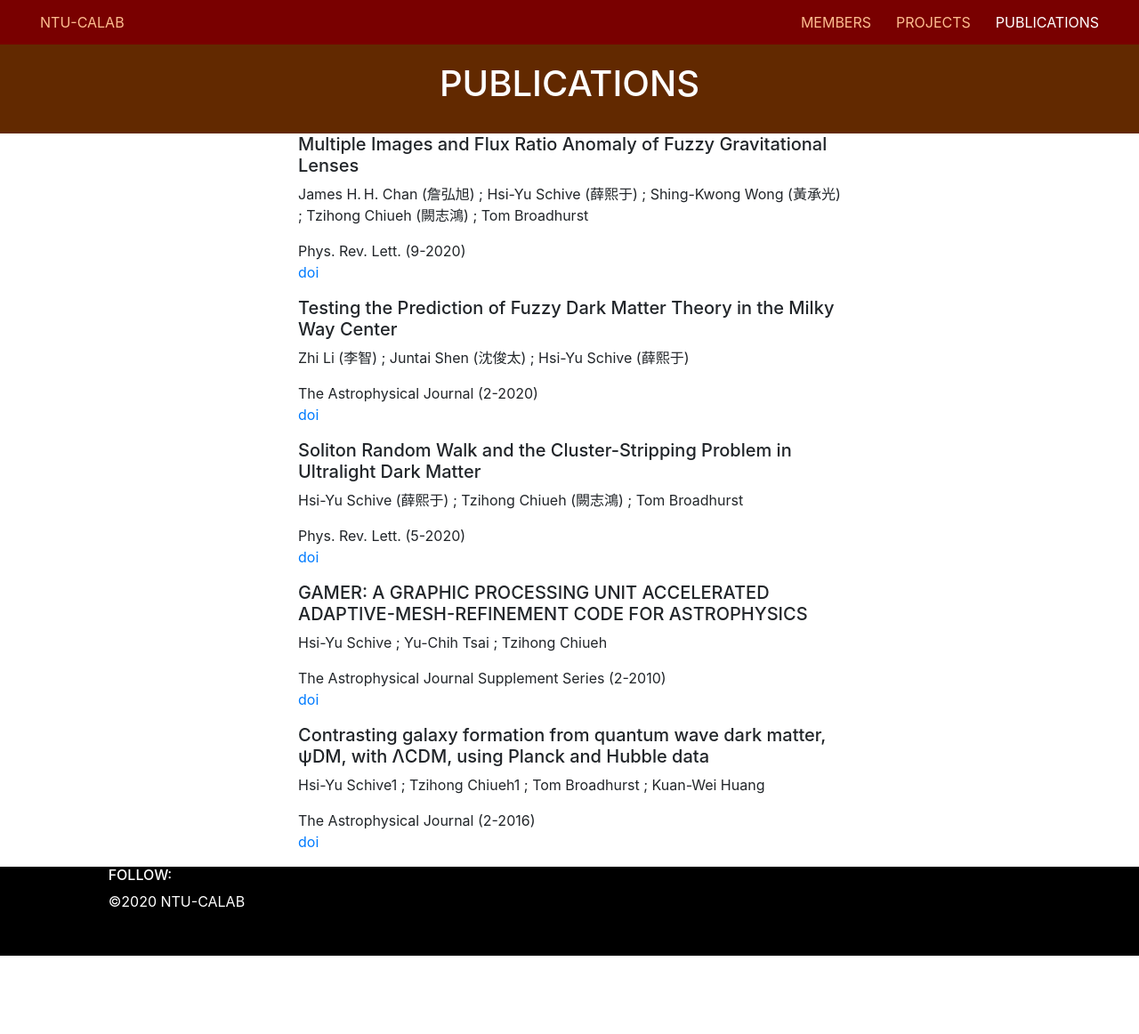
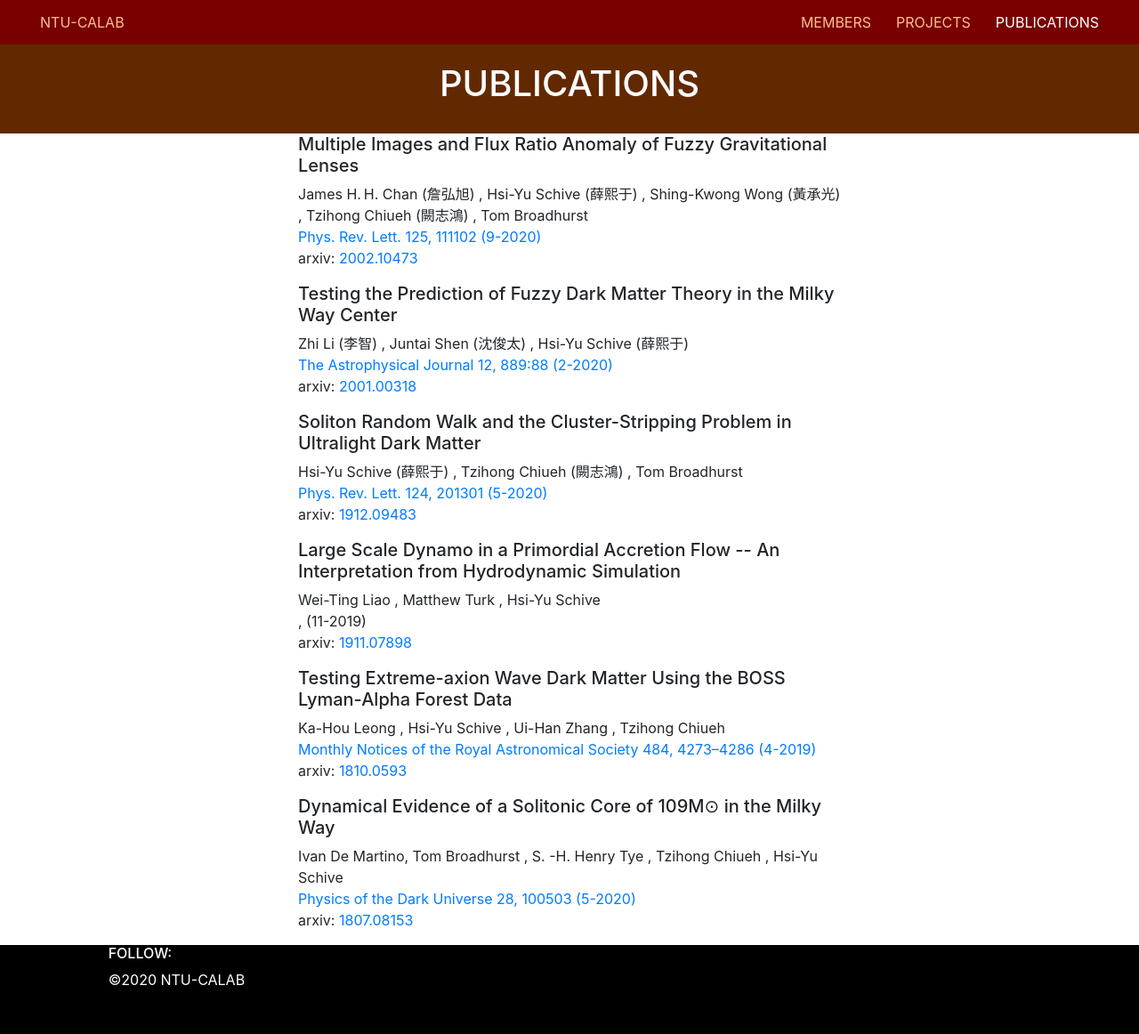
Before and after one commit to calab-ntu/calab-ntu.github.io, a Jekyll site: the page built from publications.md, in a window 1280 px wide. Shown: the whole page at 89% size. Built offline with Jekyll 4.4.1, drawn with Linux system fonts in a browser that asks for light colours; before the commit the page ends 1074 px from its top, so only the background shows below that.

Commit message:
Up load part of publications information and modify informations of them.

```diff
--- a/_data/publications.yml
+++ b/_data/publications.yml
@@ -6,11 +6,12 @@
     - Tzihong Chiueh (闕志鴻)
     - Tom Broadhurst
   journal: Phys. Rev. Lett.
+  volume: 125
+  page: 111102
   year: 2020
   month: 9
-  url:
-  dois: https://doi.org/10.1103/PhysRevLett.125.111102
-  arxiv:
+  doi: 10.1103/PhysRevLett.125.111102
+  arxiv: 2002.10473
 
 - title: "Testing the Prediction of Fuzzy Dark Matter Theory in the Milky Way Center"
   authors:
@@ -18,11 +19,12 @@
     - Juntai Shen (沈俊太)
     - Hsi-Yu Schive (薛熙于)
   journal:  The Astrophysical Journal
+  volume: 12
+  page: 889:88
   year: 2020
   month: 2
-  url:
-  dois: https://doi.org/10.3847/1538-4357/ab6598
-  arxiv:
+  doi: 10.3847/1538-4357/ab6598
+  arxiv: 2001.00318
 
 - title: "Soliton Random Walk and the Cluster-Stripping Problem in Ultralight Dark Matter"
   authors:
@@ -30,33 +32,50 @@
     - Tzihong Chiueh (闕志鴻)
     - Tom Broadhurst
   journal: Phys. Rev. Lett.
+  volume: 124
+  page: 201301
   year: 2020
   month: 5
-  url:
-  dois: https://doi.org/10.1103/PhysRevLett.124.201301
-  arxiv:
+  doi: 10.1103/PhysRevLett.124.201301
+  arxiv: 1912.09483
 
-- title: "GAMER: A GRAPHIC PROCESSING UNIT ACCELERATED ADAPTIVE-MESH-REFINEMENT CODE FOR ASTROPHYSICS"
+- title: "Large Scale Dynamo in a Primordial Accretion Flow -- An Interpretation from Hydrodynamic Simulation"
   authors:
+    - Wei-Ting Liao
+    - Matthew Turk
     - Hsi-Yu Schive
-    - Yu-Chih Tsai
+  journal:
+  volume:
+  page:
+  year: 2019
+  month: 11
+  doi:
+  arxiv: 1911.07898
+
+- title: "Testing Extreme-axion Wave Dark Matter Using the BOSS Lyman-Alpha Forest Data"
+  authors:
+    - Ka-Hou Leong
+    - Hsi-Yu Schive
+    - Ui-Han Zhang
     - Tzihong Chiueh
-  journal: The Astrophysical Journal Supplement Series
-  year: 2010
-  month: 2
-  url:
-  dois: http://dx.doi.org/10.1088/0067-0049/186/2/457
-  arxiv:
+  journal: Monthly Notices of the Royal Astronomical Society
+  volume: 484
+  page: 4273–4286
+  year: 2019
+  month: 4
+  doi: 10.1093/mnras/stz271
+  arxiv: 1810.05930
 
-- title: "Contrasting galaxy formation from quantum wave dark matter, ψDM, with ΛCDM, using Planck and Hubble data"
+- title: Dynamical Evidence of a Solitonic Core of 109M⊙ in the Milky Way
   authors:
-    - Hsi-Yu Schive1
-    - Tzihong Chiueh1
-    - Tom Broadhurst
-    - Kuan-Wei Huang
-  journal: The Astrophysical Journal
-  year: 2016
-  month: 2
-  url:
-  dois: http://dx.doi.org/10.3847/0004-637X/818/1/89
-  arxiv:
+    - Ivan De Martino, Tom Broadhurst
+    - S. -H. Henry Tye
+    - Tzihong Chiueh
+    - Hsi-Yu Schive
+  journal: Physics of the Dark Universe
+  volume: 28
+  page: 100503
+  year: 2020
+  month: 5
+  doi: 10.1016/j.dark.2020.100503
+  arxiv: 1807.08153
--- a/_layouts/publications.html
+++ b/_layouts/publications.html
@@ -26,20 +26,20 @@ for y in years
 				{% for author in pub.authors %}
 				{{ author }}
 				{% if forloop.last != true %}
-					;
+					,
 				{% endif %}
 				{% endfor %}
-			</p>
 
-			<p>
-				{{ pub.journal }} ({{ pub.month }}-{{ pub.year }})
 				<br>
-				{% if pub.dois %}
-					<a href="{{pub.dois}}">doi</a>
+				{% if pub.doi %}
+				<a href="https://doi.org/{{pub.doi}}">{{ pub.journal }} {{ pub.volume}}, {{ pub.page}} ({{ pub.month }}-{{ pub.year }})</a>
+				{% else %}
+				{{ pub.journal }} {{ pub.volume}}, {{ pub.page}} ({{ pub.month }}-{{ pub.year }})
 				{% endif %}
+				<br>
 
 				{% if pub.arxiv %}
-					<a href="{{pub.arxiv}}">arxiv</a>
+					arxiv: <a href="https://arxiv.org/abs/{{pub.arxiv}}">{{pub.arxiv}}</a>
 				{% endif %}
 			</p>
 		</div>
```
Also changed, not shown: 2 other files.
